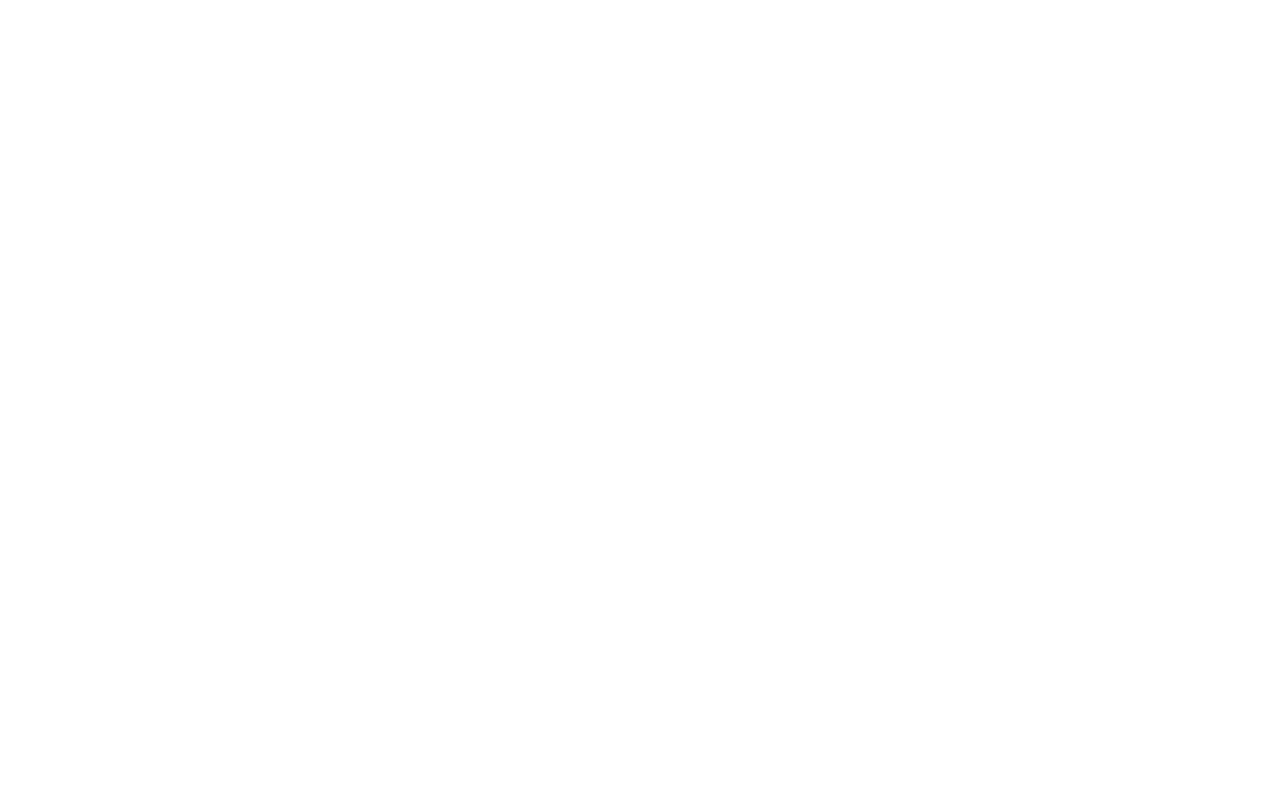
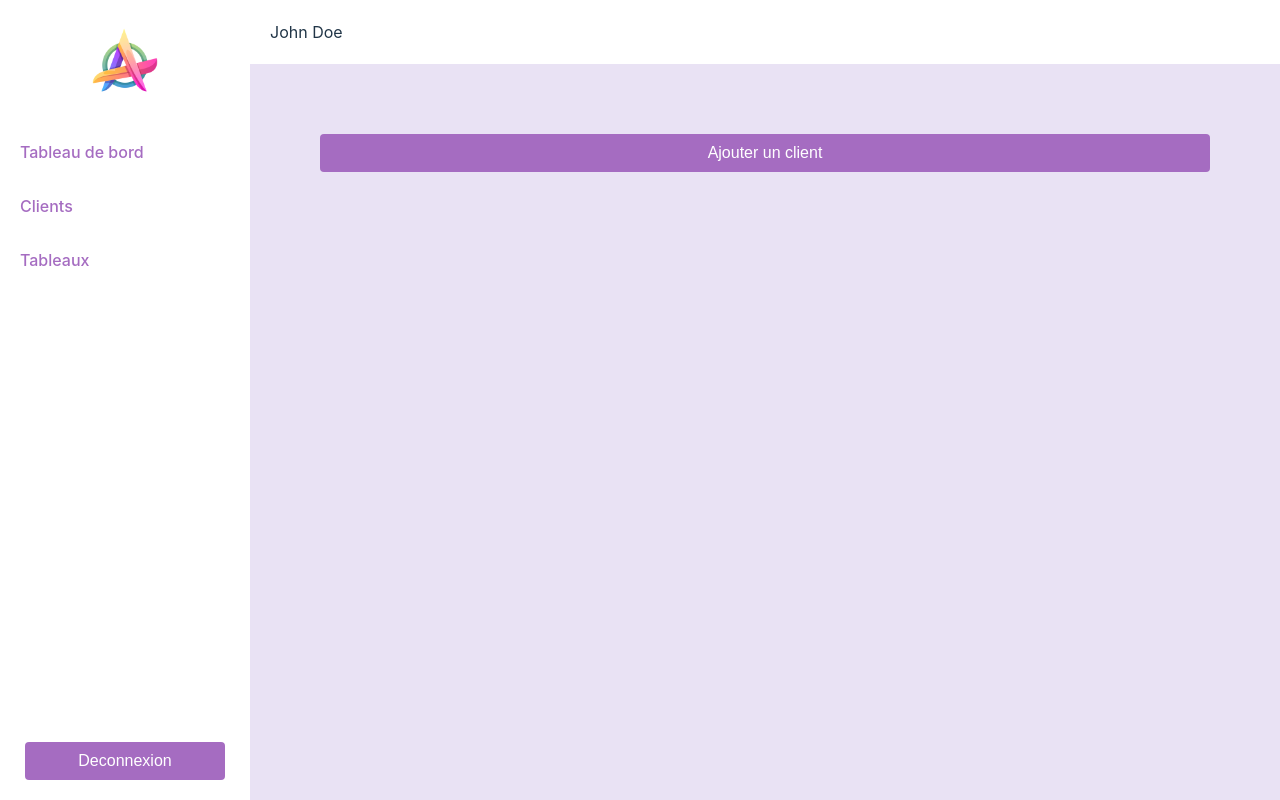
Before and after one commit to emelinebd/art_management_front, a React (Vite) app: page /users in a window 1280 px wide. Before the commit this address had no page. Shown: the top 800 px of the page. Built offline with nearby package versions, Linux system fonts and the light colour scheme; the HTML template or start-up script is replaced by a standard one.

Commit message:
users page

```diff
--- a/src/App.jsx
+++ b/src/App.jsx
@@ -4,6 +4,7 @@
 import { BrowserRouter as Router, Routes, Route, Navigate } from 'react-router-dom';
 import Login from './Layouts/Login';
 import Homepage from './Layouts/Homepage';
+import Users from "./Layouts/Users";
 import './styles/index.css'; // Import du fichier principal des styles
 
 function App() {
@@ -13,6 +14,7 @@
         <Routes>
           <Route path="/login" element={<Login />} />
           <Route path="/home" element={<Homepage />} />
+          <Route path="/users" element={<Users />} />
           {/* Redirection par défaut vers /login */}
           <Route path="/" element={<Navigate to="/login" />} />
         </Routes>
--- /dev/null
+++ b/src/Layouts/Users.jsx
@@ -0,0 +1,23 @@
+// Homepage.jsx
+
+import React from 'react';
+import Sidebar from '../components/Sidebar';
+import UserNameDisplay from "../components/UserNameDisplay";
+import Button from '../components/Button';
+import '../styles/Users.css';
+
+const Users = () => {
+  return (
+    <div className="homepage">
+      <Sidebar />
+      <div className="allcontent">
+        <UserNameDisplay/>
+        <div className="content">
+          <Button text="Ajouter un client"  className="button" />
+        </div>
+      </div>
+    </div>
+  );
+};
+
+export default Users;
--- a/src/components/Sidebar.jsx
+++ b/src/components/Sidebar.jsx
@@ -1,6 +1,7 @@
 import React from 'react';
 import '../styles/homepage.css';
 import SidebarImage from '../assets/images/logo.png';
+import { Link } from 'react-router-dom';
 
 const Sidebar = () => {
   return (
@@ -9,8 +10,8 @@
         <img src={SidebarImage} alt="Sidebar Image" className="sidebar-image"/>
       </div>
       <ul className="sidebar-menu">
-        <li><a href="#">Tableau de bord</a></li>
-        <li><a href="#">Clients</a></li>
+        <li><Link to="/home">Tableau de bord</Link></li>
+        <li><Link to="/Users">Clients</Link></li>
         <li><a href="#">Tableaux</a></li>
       </ul>
       <button className="deconnexion" type="submit">Deconnexion</button>
```
Also changed, not shown: src/styles/Users.css (added).
